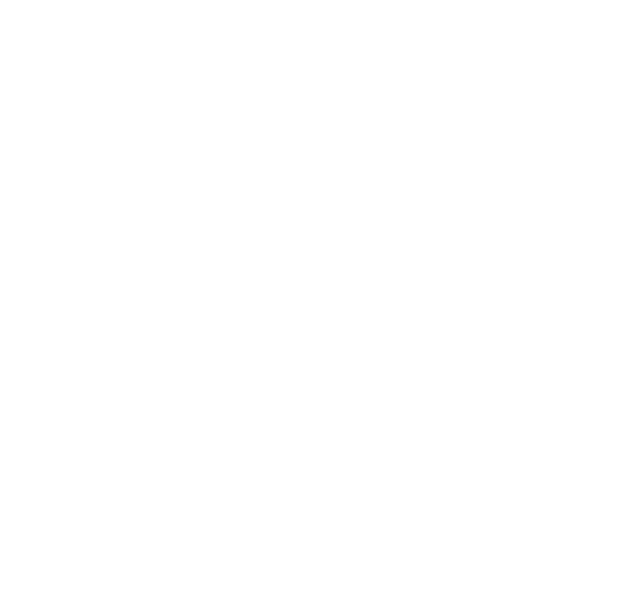
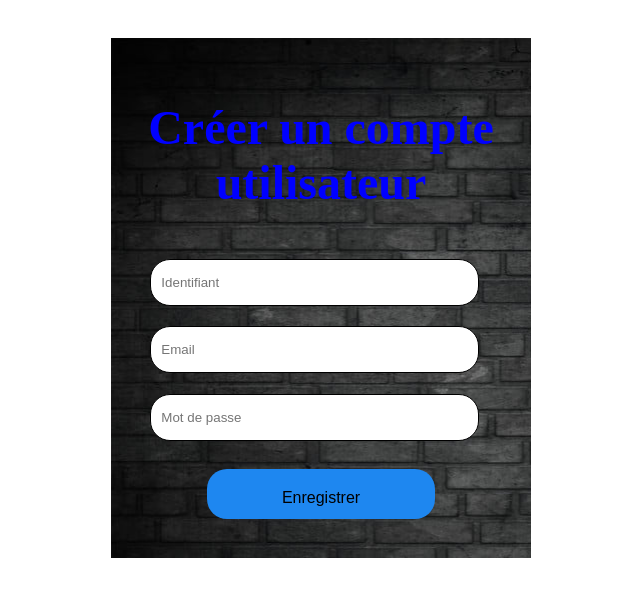
Before and after one commit to MarcDeveloppeur/gestionnaire_de_personnel-, a React (Create React App) app in the folder frontend/: page /Register in a window 1280 px wide. Shown: the top 596 px of the page, without its empty margins (319-959 px from the left). Built offline with nearby package versions, Linux system fonts and the light colour scheme.

Commit message:
Créer la page enregistrement

```diff
--- a/frontend/src/Pages/ConnectPage.js
+++ b/frontend/src/Pages/ConnectPage.js
@@ -1,5 +1,6 @@
 import React,{useState} from 'react';
 import {Link} from 'react-router-dom';
+import './PageStyles/globalCss.css';
 import './PageStyles/ConnectPageCss.css';
 
 function ConnectPage() {
--- a/frontend/src/Pages/PageStyles/ConnectPageCss.css
+++ b/frontend/src/Pages/PageStyles/ConnectPageCss.css
@@ -1,19 +1,10 @@
-.Container{
-  width:100%;
-  height:100%;
-  display:flex;
-  flex-direction: column;
-  justify-content: center;
-  align-items: center;
-
-}
 .ConnectForm{
   display: flex;
   flex-direction: column;
   justify-content: center;
   align-items: center;
   width:29%;
-  height:33em;
+  height:29em;
   border:1px black solid;
   margin-top:30px;
   padding: 30px;
@@ -53,6 +44,16 @@
   margin-top: 30px;
   cursor:pointer;
 }
+.textInput:focus{
+  box-shadow: 0px 0px 10px blue;
+}
+.inputBlock{
+  display: flex;
+  flex-direction: column;
+  justify-content: space-around;
+  height:50%;
+  width:90%;
+}
 .link{
   text-decoration: none;
   font-family: sans-serif;
@@ -63,29 +64,6 @@
   background-color: rgb(255,173,91);
   width:50%;
   height:15px;
-  text-align: center;
-}
-.textInput:focus{
-  box-shadow: 0px 0px 10px blue;
-}
-.inputBlock{
-  display: flex;
-  flex-direction: column;
-  justify-content: space-around;
-  height:50%;
-  width:90%;
-}
-.error{
-  box-shadow: 0px 0px 10px red;
-}
-.message{
-  display: none;
-  color:white;
-  background-color: red;
-  padding: 15px;
-  width:60%;
-  height: 25px;
-  margin-top: 20px;
   text-align: center;
 }
 @media all and (max-width:920px){
--- /dev/null
+++ b/frontend/src/Pages/PageStyles/RegisterPageCss.css
@@ -0,0 +1,41 @@
+.RegisterForm{
+  display: flex;
+  flex-direction: column;
+  justify-content: center;
+  align-items: center;
+  background-image: url('./bg.jpg');
+  width:30%;
+  height:30em;
+  padding:20px;
+  margin-top: 30px;
+}
+.inputRegisterBlock{
+  display:flex;
+  flex-direction: column;
+  justify-content: space-around;
+  width:90%;
+  height:70%;
+}
+.RegisterformTitle{
+  color: blue;
+  text-align: center;
+  font-size: 3em;
+  margin-bottom: 30px;
+}
+.btn-enregistrer{
+  font-family: sans-serif;
+  color:black;
+  padding: 20px;
+  font-size: 1em;
+  border-radius: 20px;
+  border-style: none;
+  background-color: rgb(30,135,240);
+  width:60%;
+  height:50px;
+  cursor:pointer;
+}
+@media all and (max-width:920px){
+  .RegisterForm{
+    width:70%;
+  }
+}
--- /dev/null
+++ b/frontend/src/Pages/PageStyles/globalCss.css
@@ -0,0 +1,22 @@
+.Container{
+  width:100%;
+  height:100%;
+  display:flex;
+  flex-direction: column;
+  justify-content: center;
+  align-items: center;
+
+}
+.error{
+  box-shadow: 0px 0px 10px red;
+}
+.message{
+  display: none;
+  color:white;
+  background-color: red;
+  padding: 15px;
+  width:60%;
+  height: 25px;
+  margin-top: 20px;
+  text-align: center;
+}
--- a/frontend/src/Pages/RegisterPage.js
+++ b/frontend/src/Pages/RegisterPage.js
@@ -1,9 +1,91 @@
-import React from 'react';
+import React,{useState} from 'react';
+import {Link,useHistory} from 'react-router-dom';
+import './PageStyles/globalCss.css';
+import './PageStyles/RegisterPageCss.css';
 
 function RegisterPage() {
+
+  const [identifiant,setIdentifiant]=useState('');
+  const [motDePasse,setMotDePasse]=useState('');
+  const [email,setEmail]=useState('');
+  const [message,setMessage]=useState('');
+  const history =useHistory();
+
+  const handleError=(type)=>{
+
+      const identifiant_element= document.querySelector("#id");
+      const motDePasse_element= document.querySelector("#mdp");
+      const email_element= document.querySelector("#email");
+
+      //mot de passe invalide
+      if(type==="Invalide_Pwd"){
+         motDePasse_element.classList.add('error');
+      }
+      //identifiant, mot de passe et email vide
+       if(type==="id_umpty"){
+         identifiant_element.classList.add('error');
+       }
+       if(type==="pwd_umpty"){
+         motDePasse_element.classList.add('error');
+       }
+       if(type==="email_umpty"){
+         email_element.classList.add('error');
+       }
+  }
+
+  //La fonction pour connecter l'utilisateur
+  const connecter=(e)=>{
+    e.preventDefault();
+    const message_element=document.querySelector('.message');
+
+    //contrôler les informations saisies dans la formulaire
+    //verifier si les champs identifiants et mot de passe et le mot de passe est superieur à 6 caractères
+    if(identifiant && motDePasse && email && motDePasse.length>6){
+        setMessage('Connection effectué');
+        message_element.style.backgroundColor="blue";
+        history.push('/');
+    }else{
+       if(!identifiant){
+         setMessage("Tous les champs sont obligatoires");
+         message_element.style.display="block";
+         handleError("id_umpty");
+       }
+       if(!email){
+         setMessage("Tous les champs sont obligatoires");
+         message_element.style.display="block";
+         handleError("email_umpty");
+       }
+       if(!motDePasse) {
+         setMessage("Tous les champs sont obligatoires");
+         message_element.style.display="block";
+         handleError('pwd_umpty');
+       }
+       if(motDePasse.length<=6) {
+         setMessage("Le mot de passe doit avoir au moin 6 caractères");
+         message_element.style.display="block";
+         handleError('Invalide_Pwd');
+       }
+
+    }
+
+  }
+
   return (
-    <div className="App">
-
+    <div className="Container">
+       <div className="RegisterForm">
+           <h1 className="RegisterformTitle">Créer un compte utilisateur</h1>
+           <form onSubmit={connecter}>
+               <div className="inputRegisterBlock">
+                  <input id="id" type="text" value={identifiant} onChange={(e)=>setIdentifiant(e.target.value)} className="textInput" placeholder="Identifiant"/>
+                  <input id="email" type="email" value={email} onChange={(e)=>setEmail(e.target.value)} className="textInput" placeholder="Email"/>
+                  <input id="mdp" type="password" value={motDePasse} onChange={(e)=>setMotDePasse(e.target.value)} className="textInput" placeholder="Mot de passe"/>
+               </div>
+               <input type="submit" className="btn-enregistrer" value="Enregistrer"/>
+           </form>
+           <div className="message">
+             {message}
+           </div>
+       </div>
     </div>
   );
 }
```
